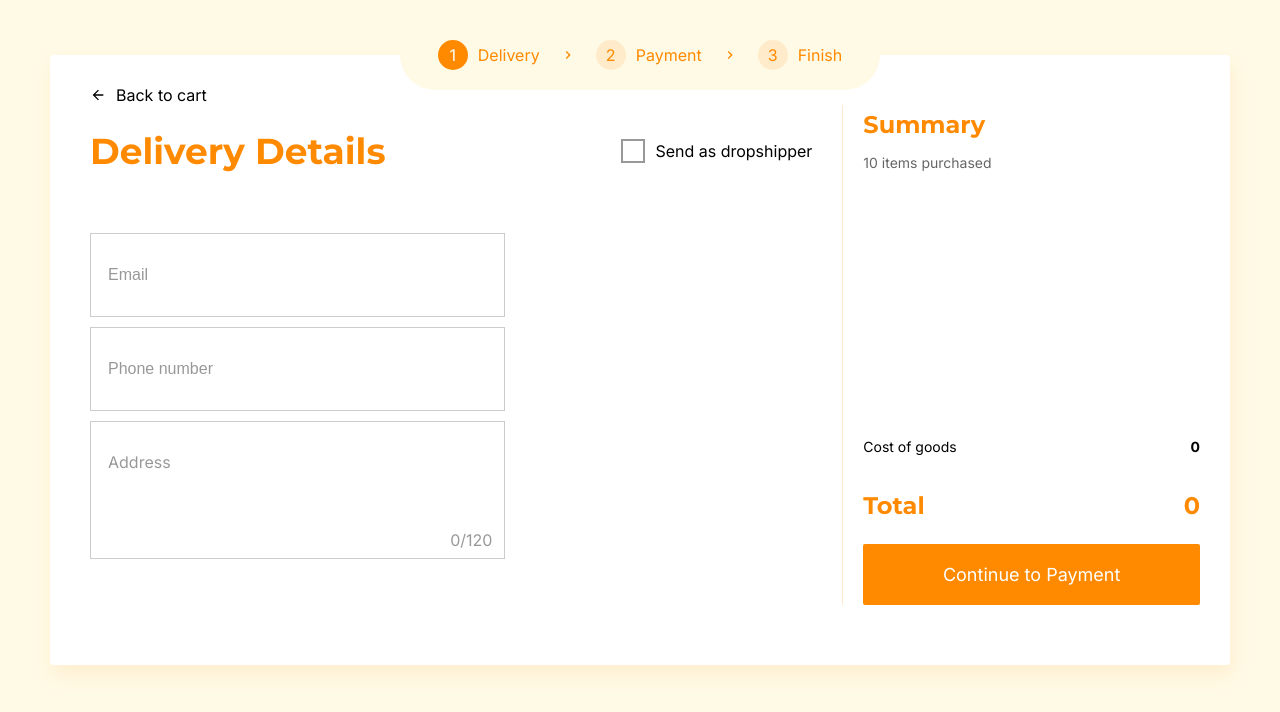
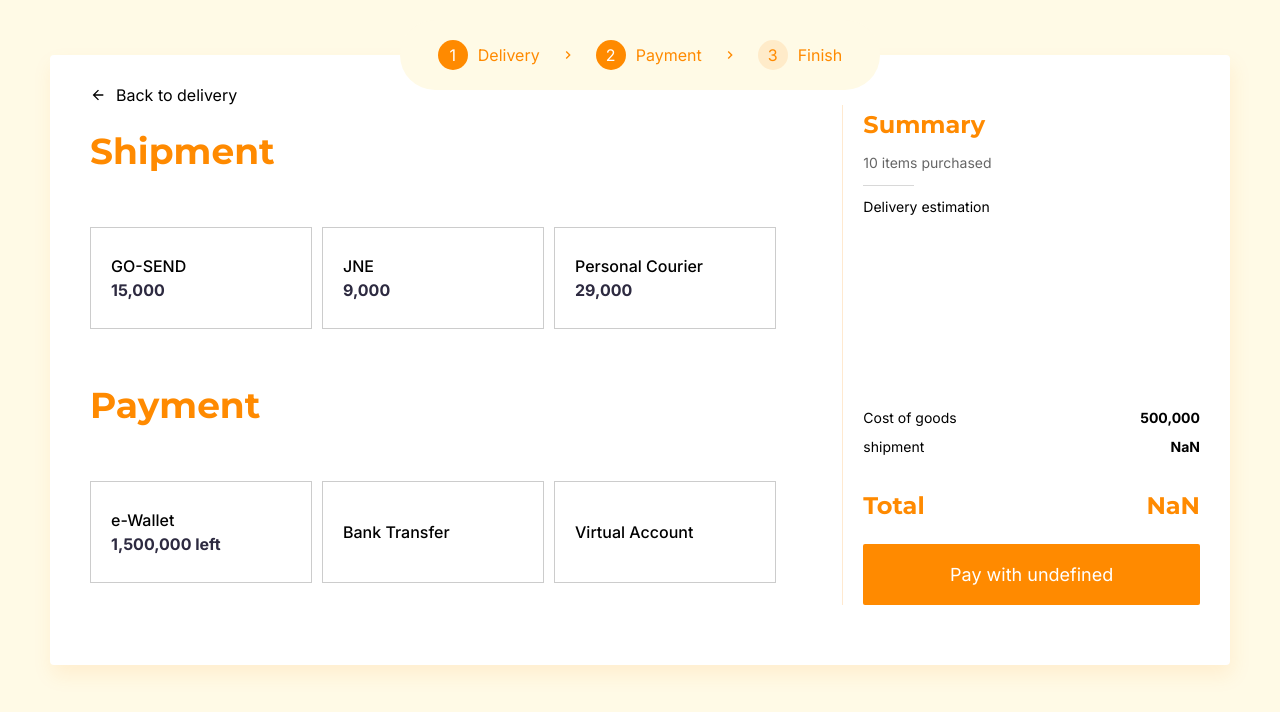
Before and after one commit to IzzanNurdin/payment-flow, a React (Create React App) app: page / in a window 1280 px wide. Both pictures are taken after a click on the button "Continue to Payment". Shown: the top 712 px of the page. Built offline with nearby package versions, Linux system fonts and the light colour scheme.

Commit message:
feat: add second step in payment

```diff
--- a/public/index.html
+++ b/public/index.html
@@ -5,10 +5,7 @@
     <link rel="icon" href="%PUBLIC_URL%/favicon.ico" />
     <meta name="viewport" content="width=device-width, initial-scale=1" />
     <meta name="theme-color" content="#000000" />
-    <meta
-      name="description"
-      content="Web site created using create-react-app"
-    />
+    <meta name="description" content="Web site for Jakmall test" />
     <link rel="apple-touch-icon" href="%PUBLIC_URL%/logo192.png" />
     <!--
       manifest.json provides metadata used when your web app is installed on a
@@ -24,7 +21,7 @@
       work correctly both with client-side routing and a non-root public URL.
       Learn how to configure a non-root public URL by running `npm run build`.
     -->
-    <title>React App</title>
+    <title>Checkout</title>
   </head>
   <body>
     <noscript>You need to enable JavaScript to run this app.</noscript>
--- a/src/App.js
+++ b/src/App.js
@@ -2,13 +2,30 @@ import React from "react";
 import FirstStep from "modules/FirstStep";
 import { Layout } from "components";
 import "./App.css";
+import SecondStep from "modules/SecondStep";
 
 function App() {
   const [currentStep, setStep] = React.useState(1);
+
+  const handleChangeStep = (step) => {
+    setStep(step);
+    localStorage.setItem("currentStep", step);
+  };
+
+  React.useEffect(() => {
+    if (localStorage.getItem("currentStep")) {
+      setStep(Number(localStorage.getItem("currentStep")));
+    }
+  }, []);
+
   return (
     <div className="App">
       <Layout currentStep={currentStep}>
-        <FirstStep />
+        {currentStep === 1 ? (
+          <FirstStep handleChangeStep={handleChangeStep} />
+        ) : currentStep === 2 ? (
+          <SecondStep handleChangeStep={handleChangeStep} />
+        ) : null}
       </Layout>
     </div>
   );
--- a/src/components/BackTo.jsx
+++ b/src/components/BackTo.jsx
@@ -19,7 +19,7 @@ const Button = styled.button`
 
 const BackTo = ({ destination, onClick }) => {
   return (
-    <Button>
+    <Button onClick={onClick}>
       <MdOutlineArrowBack />
       {`Back to ${destination}`}
     </Button>
--- a/src/components/Inputs/InputText.jsx
+++ b/src/components/Inputs/InputText.jsx
@@ -26,7 +26,7 @@ const Input = styled.div`
   }
 `;
 
-const InputText = ({ placeholder, label, watch, register, required }) => {
+const InputText = ({ placeholder, label, error, watch, register, params }) => {
   const watcher = watch(label);
 
   React.useEffect(() => {
@@ -39,7 +39,7 @@ const InputText = ({ placeholder, label, watch, register, required }) => {
       <input
         id={label}
         placeholder={placeholder}
-        {...register(label, { required })}
+        {...register(label, params)}
       />
     </Input>
   );
--- a/src/components/Stepper.jsx
+++ b/src/components/Stepper.jsx
@@ -49,12 +49,14 @@ const Stepper = ({ currentStep }) => {
       </Step>
       <MdChevronRight fill="#FF8A00" />
       <Step>
-        <NumberStep>2</NumberStep>
+        <NumberStep current={currentStep === 2 || currentStep === 3}>
+          2
+        </NumberStep>
         Payment
       </Step>
       <MdChevronRight fill="#FF8A00" />
       <Step>
-        <NumberStep>3</NumberStep>
+        <NumberStep current={currentStep === 3}>3</NumberStep>
         Finish
       </Step>
     </Wrapper>
--- a/src/components/Summary.jsx
+++ b/src/components/Summary.jsx
@@ -90,15 +90,57 @@ const NextButton = styled.button`
   }
 `;
 
-const Summary = ({ isDropshipper }) => {
+const Expedition = styled.div`
+  font-family: Inter;
+  display: flex;
+  flex-direction: column;
+  gap: 4px;
+
+  .border {
+    border-top: 1px solid #d8d8d8;
+    width: 15%;
+    margin-bottom: 8px;
+  }
+
+  p {
+    margin: 0;
+    font-size: 14px;
+    font-weight: 400;
+  }
+
+  label {
+    margin: 0;
+    color: #1bd97b;
+    font-size: 16px;
+    font-weight: 500;
+  }
+`;
+
+const Summary = ({ isDropshipper, step, onNext, shipment, payment }) => {
   const cost = Number(localStorage.getItem("cost"));
   const costDropship = isDropshipper ? 5900 : 0;
-  const total = cost + costDropship;
+  const costShipment = shipment ? shipment.price : 0;
+  const total = cost + costDropship + costShipment;
   return (
     <RightComponent>
       <RightHeader>
         <Heading3>Summary</Heading3>
         <Paragraph>10 items purchased</Paragraph>
+        {(step === 2 || step === 3) && shipment && (
+          <Expedition>
+            <div className="border"></div>
+            <p>Delivery estimation</p>
+            <label>
+              {shipment.name === "GO-SEND"
+                ? `Today by ${shipment.name}`
+                : shipment.name === "JNE"
+                ? `2 days by ${shipment.name}`
+                : shipment.name === "Personal Courier"
+                ? `1 day by ${shipment.name}`
+                : ""}
+            </label>
+          </Expedition>
+        )}
       </RightHeader>
       <DetailWrapper>
         <PriceDetail>
@@ -111,11 +153,25 @@ const Summary = ({ isDropshipper }) => {
               <p>Dropshipping Fee</p> <span>{formatNumber(costDropship)}</span>
             </Price>
           )}
+          {(step === 2 || step === 3) && shipment && (
+            <Price>
+              <p>
+                <b>{shipment.name}</b> shipment
+              </p>{" "}
+              <span>{formatNumber(shipment.price)}</span>
+            </Price>
+          )}
           <Total>
             <h3>Total</h3> <h3>{formatNumber(total)}</h3>
           </Total>
         </PriceDetail>
-        <NextButton>Continue to Payment</NextButton>
+        <NextButton onClick={() => onNext(step + 1)}>
+          {step === 1
+            ? "Continue to Payment"
+            : step === 2
+            ? `Pay with ${payment.name}`
+            : ""}
+        </NextButton>
       </DetailWrapper>
     </RightComponent>
   );
--- a/src/modules/FirstStep/FirstStep.jsx
+++ b/src/modules/FirstStep/FirstStep.jsx
@@ -11,11 +11,10 @@ import {
 import { Checkbox, InputText, InputTextArea } from "components/Inputs";
 import { useForm } from "react-hook-form";
 
-const FirstStep = () => {
+const FirstStep = ({ handleChangeStep }) => {
   const [isDropshipper, setDropshipper] = React.useState(false);
   const {
     register,
-    handleSubmit,
     watch,
     formState: { errors },
   } = useForm({
@@ -42,7 +41,6 @@ const FirstStep = () => {
           : localStorage.getItem("dropshipperPhone"),
     },
   });
-  const onSubmit = (data) => console.log(data);
 
   React.useEffect(() => {
     localStorage.setItem("cost", 500000);
@@ -77,7 +75,14 @@ const FirstStep = () => {
                 placeholder="Email"
                 watch={watch}
                 register={register}
-                required
+                error={errors}
+                params={{
+                  required: true,
+                  pattern: {
+                    value: /^[A-Z0-9._%+-]+@[A-Z0-9.-]+\.[A-Z]{2,}$/i,
+                    message: "invalid email address",
+                  },
+                }}
               />
               <InputText
                 label="phone"
@@ -112,7 +117,11 @@ const FirstStep = () => {
             )}
           </Form>
         </LeftComponent>
-        <Summary isDropshipper={isDropshipper} />
+        <Summary
+          isDropshipper={isDropshipper}
+          step={1}
+          onNext={handleChangeStep}
+        />
       </FirstStepWrapper>
     </div>
   );
--- /dev/null
+++ b/src/modules/SecondStep/SecondStep.jsx
@@ -0,0 +1,97 @@
+import React from "react";
+import { BackTo, Summary } from "components";
+import {
+  LeftHeader,
+  Heading1,
+  LeftComponent,
+  SecondStepWrapper,
+  CardRow,
+  Card,
+} from "./SecondStep.style";
+import shipment from "./shipment.json";
+import payment from "./payment.json";
+import { formatNumber } from "utils/format";
+
+const SecondStep = ({ handleChangeStep }) => {
+  const [selectedShipment, setShipment] = React.useState({});
+  const [selectedPayment, setPayment] = React.useState({});
+
+  const handleSelectShipment = (item) => {
+    setShipment(item);
+    localStorage.setItem("shipment", JSON.stringify(item));
+  };
+
+  const handleSelectPayment = (item) => {
+    setPayment(item);
+    localStorage.setItem("payment", JSON.stringify(item));
+  };
+
+  React.useEffect(() => {
+    const shipment =
+      localStorage.getItem("shipment") &&
+      JSON.parse(localStorage.getItem("shipment"));
+    const payment =
+      localStorage.getItem("payment") &&
+      JSON.parse(localStorage.getItem("payment"));
+    if (shipment) {
+      setShipment(shipment);
+    }
+    if (payment) {
+      setPayment(payment);
+    }
+  }, []);
+
+  return (
+    <div>
+      <BackTo destination="delivery" onClick={() => handleChangeStep(1)} />
+      <SecondStepWrapper>
+        <LeftComponent>
+          <LeftHeader>
+            <Heading1>Shipment</Heading1>
+            <CardRow>
+              {shipment.map((item) => {
+                return (
+                  <Card
+                    key={item.name}
+                    selected={item.name === selectedShipment.name}
+                    onClick={() => handleSelectShipment(item)}
+                  >
+                    <p>{item.name}</p>
+                    <span>{formatNumber(item.price)}</span>
+                  </Card>
+                );
+              })}
+            </CardRow>
+          </LeftHeader>
+          <LeftHeader>
+            <Heading1>Payment</Heading1>
+            <CardRow>
+              {payment.map((item) => {
+                return (
+                  <Card
+                    key={item.name}
+                    selected={item.name === selectedPayment.name}
+                    onClick={() => handleSelectPayment(item)}
+                  >
+                    <p>{item.name}</p>
+                    {item.name === "e-Wallet" && (
+                      <span>{`${formatNumber(item.balance)} left`}</span>
+                    )}
+                  </Card>
+                );
+              })}
+            </CardRow>
+          </LeftHeader>
+        </LeftComponent>
+        <Summary
+          isDropshipper={localStorage.getItem("isDropshipper") === "true"}
+          shipment={selectedShipment}
+          payment={selectedPayment}
+          step={2}
+        />
+      </SecondStepWrapper>
+    </div>
+  );
+};
+
+export default SecondStep;
--- /dev/null
+++ b/src/modules/SecondStep/SecondStep.style.jsx
@@ -0,0 +1,68 @@
+import styled from "styled-components";
+
+export const SecondStepWrapper = styled.div`
+  display: grid;
+  grid-template-columns: 2fr 1fr;
+`;
+
+export const LeftComponent = styled.div`
+  display: flex;
+  flex-direction: column;
+  gap: 30px;
+  padding-right: 30px;
+  height: 500px;
+  border-right: 1px solid #ff8a0030;
+`;
+
+export const LeftHeader = styled.div`
+  display: flex;
+  flex-direction: column;
+  gap: 30px;
+`;
+
+export const Heading1 = styled.h1`
+  font-family: "Montserrat";
+  font-weight: 700;
+  font-size: 36px;
+  line-height: 44px;
+  color: #ff8a00;
+`;
+
+export const CardRow = styled.div`
+  display: flex;
+  flex-direction: row;
+  align-items: center;
+  gap: 10px;
+`;
+
+export const Card = styled.button.attrs((props) => ({
+  selected: props.selected,
+}))`
+  all: unset;
+  cursor: pointer;
+  display: flex;
+  flex-direction: column;
+  align-items: flex-start;
+  justify-content: center;
+  gap: 4px;
+  width: 180px;
+  height: 60px;
+  padding: 20px;
+  background: ${(props) => (props.selected ? "#1BD97B10" : "#ffffff")};
+  border: ${(props) =>
+    props.selected ? "2px solid #1BD97B" : "1px solid #cccccc"};
+  font-family: Inter;
+
+  p {
+    margin: 0;
+    font-size: 16px;
+    font-weight: 500;
+  }
+
+  span {
+    margin: 0;
+    font-size: 16px;
+    font-weight: 700;
+    color: #2d2a40;
+  }
+`;
--- /dev/null
+++ b/src/modules/SecondStep/index.js
@@ -0,0 +1,3 @@
+import SecondStep from "./SecondStep";
+
+export default SecondStep;
--- /dev/null
+++ b/src/modules/SecondStep/payment.json
@@ -0,0 +1,5 @@
+[
+  { "name": "e-Wallet", "balance": 1500000 },
+  { "name": "Bank Transfer" },
+  { "name": "Virtual Account" }
+]
--- /dev/null
+++ b/src/modules/SecondStep/shipment.json
@@ -0,0 +1,5 @@
+[
+  { "name": "GO-SEND", "price": 15000 },
+  { "name": "JNE", "price": 9000 },
+  { "name": "Personal Courier", "price": 29000 }
+]
```
